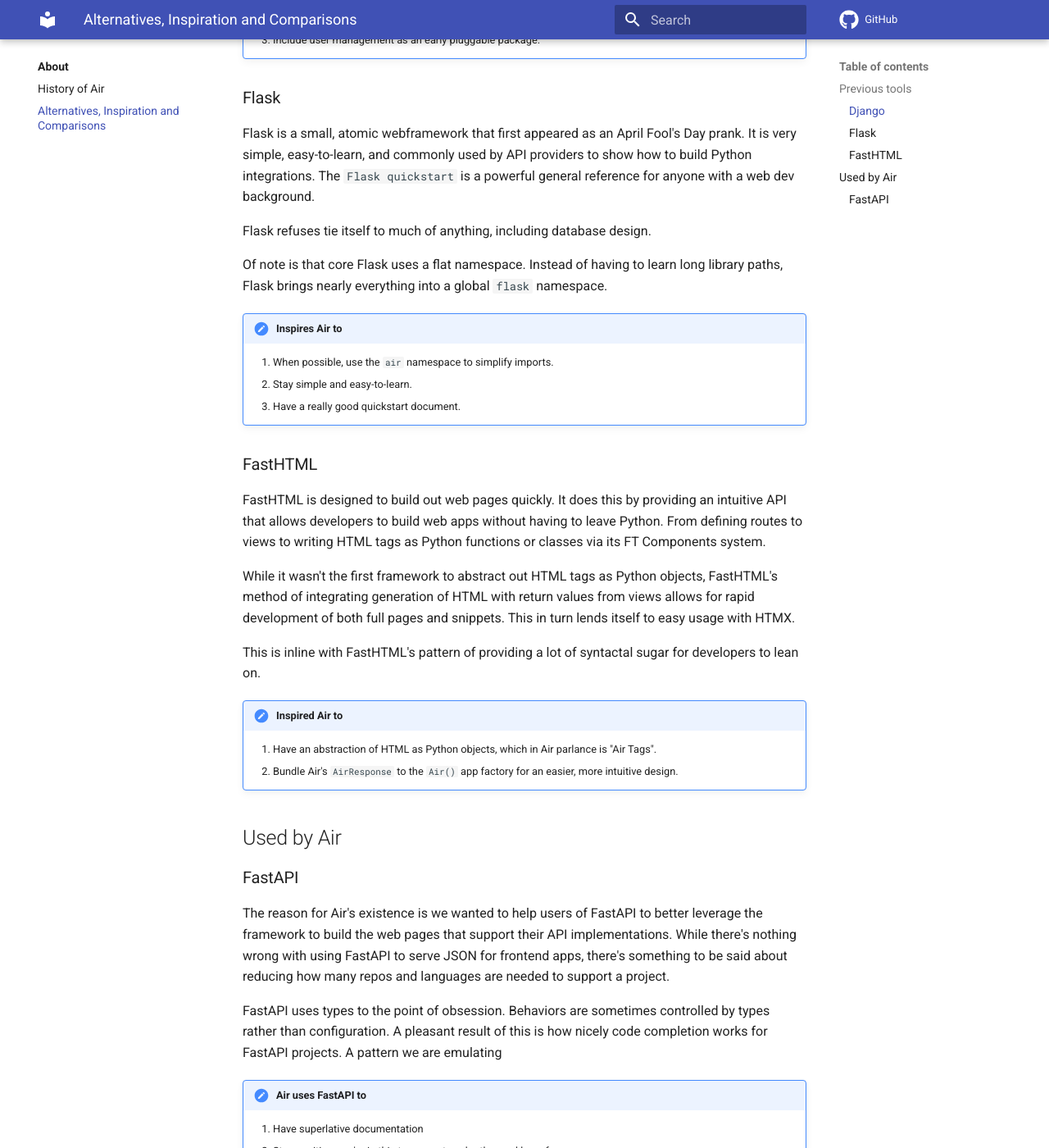
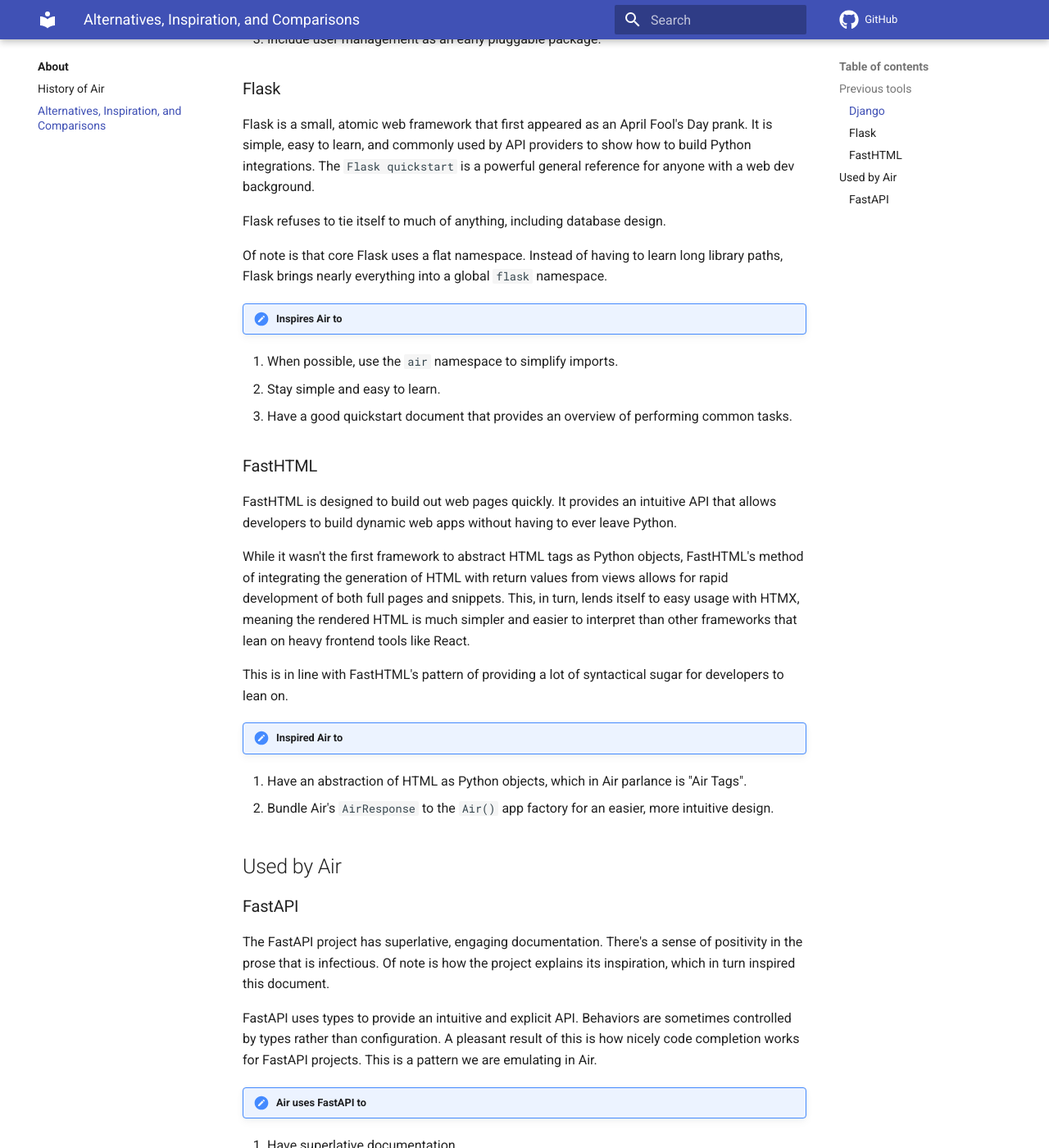
Before and after one commit to feldroy/air, an MkDocs documentation site: the page built from docs/about/alternatives.md, in a window 1280 px wide and 1400 px high, scrolled down 712 px. Shown: the whole window at 82% size. Built offline with MkDocs 1.6.1 and Material for MkDocs 9.7.7, drawn with Linux system fonts in a browser that asks for light colours; comment, search, counter and statistics services are not loaded; some of the changed text lies outside the part shown.

Commit message:
Alternatives cleanup

```diff
--- a/docs/about/alternatives.md
+++ b/docs/about/alternatives.md
@@ -1,4 +1,4 @@
-# Alternatives, Inspiration and Comparisons
+# Alternatives, Inspiration, and Comparisons
 
 Air was built on the shoulders of giants. Here we discuss what inspired Air and how Air compares to alternatives.
 
@@ -8,57 +8,57 @@ Air was built on the shoulders of giants. Here we discuss what inspired Air and
 
 Generally tied with FastAPI for popularity, Django comes with the stability of 20 years of use.
 
-Django is tightly coupled to relational databases (MySQL, PostgreSQL, Sqlite, etc) and third-party bridges to other databases tend to have relatively short lifespans typically measuring a few years.
+Django is tightly coupled to relational databases (MySQL, PostgreSQL, SQLite, etc). Notably, third-party bridges to non-SQL engineers tend to have relatively short lifespans, typically measuring a few years.
 
-Django is also notable in that it pioneered high quality, accessible documentation. That and it's pluggable SQL-powered design really helped in the development of a vibrant ecosystem of third-party packages.
+Django pioneered high-quality, accessible documentation. That and its pluggable SQL-powered design really helped in the development of a vibrant ecosystem of third-party packages.
 
 !!! note "Inspires Air to"
 
-    1. Incorporate an HTML form validation system powered by pydantic.
-    2. Add a pluggable system for supporting an ecosystem of third-party packages.
-    3. Include user management as an early pluggable package.
+ 1. Incorporate an HTML form validation system powered by pydantic.
+ 2. Add a pluggable system for supporting an ecosystem of third-party packages.
+ 3. Include user management as an early pluggable package.
 
 ### Flask
 
-Flask is a small, atomic webframework that first appeared as an April Fool's Day prank. It is very simple, easy-to-learn, and commonly used by API providers to show how to build Python integrations. The `Flask quickstart` is a powerful general reference for anyone with a web dev background.
+Flask is a small, atomic web framework that first appeared as an April Fool's Day prank. It is simple, easy to learn, and commonly used by API providers to show how to build Python integrations. The `Flask quickstart` is a powerful general reference for anyone with a web dev background.
 
-Flask refuses tie itself to much of anything, including database design.
+Flask refuses to tie itself to much of anything, including database design.
 
 Of note is that core Flask uses a flat namespace. Instead of having to learn long library paths, Flask brings nearly everything into a global `flask` namespace.
 
 !!! note "Inspires Air to"
 
-    1. When possible, use the `air` namespace to simplify imports.
-    2. Stay simple and easy-to-learn.
-    3. Have a really good quickstart document.
+ 1. When possible, use the `air` namespace to simplify imports.
+ 2. Stay simple and easy to learn.
+ 3. Have a good quickstart document that provides an overview of performing common tasks.
 
 
 
 ### FastHTML
 
-FastHTML is designed to build out web pages quickly. It does this by providing an intuitive API that allows developers to build web apps without having to leave Python. From defining routes to views to writing HTML tags as Python functions or classes via its FT Components system.
+FastHTML is designed to build out web pages quickly. It provides an intuitive API that allows developers to build dynamic web apps without having to ever leave Python.
 
-While it wasn't the first framework to abstract out HTML tags as Python objects, FastHTML's method of integrating generation of HTML with return values from views allows for rapid development of both full pages and snippets. This in turn lends itself to easy usage with HTMX.
+While it wasn't the first framework to abstract HTML tags as Python objects, FastHTML's method of integrating the generation of HTML with return values from views allows for rapid development of both full pages and snippets. This, in turn, lends itself to easy usage with HTMX, meaning the rendered HTML is much simpler and easier to interpret than other frameworks that lean on heavy frontend tools like React.
 
-This is inline with FastHTML's pattern of providing a lot of syntactal sugar for developers to lean on.
+This is in line with FastHTML's pattern of providing a lot of syntactical sugar for developers to lean on.
 
 !!! note "Inspired Air to"
 
-    1. Have an abstraction of HTML as Python objects, which in Air parlance is "Air Tags".
-    2. Bundle Air's `AirResponse` to the `Air()` app factory for an easier, more intuitive design.
+ 1. Have an abstraction of HTML as Python objects, which in Air parlance is "Air Tags".
+ 2. Bundle Air's `AirResponse` to the `Air()` app factory for an easier, more intuitive design.
 
 
 ## Used by Air
 
 ### FastAPI
 
-The reason for Air's existence is we wanted to help users of FastAPI to better leverage the framework to build the web pages that support their API implementations. While there's nothing wrong with using FastAPI to serve JSON for frontend apps, there's something to be said about reducing how many repos and languages are needed to support a project.
+The FastAPI project has superlative, engaging documentation. There's a sense of positivity in the prose that is infectious. Of note is how the project explains its inspiration, which in turn inspired this document.
 
-FastAPI uses types to the point of obsession. Behaviors are sometimes controlled by types rather than configuration. A pleasant result of this is how nicely code completion works for FastAPI projects. A pattern we are emulating
+FastAPI uses types to provide an intuitive and explicit API. Behaviors are sometimes controlled by types rather than configuration. A pleasant result of this is how nicely code completion works for FastAPI projects. This is a pattern we are emulating in Air.
 
 !!! note "Air uses FastAPI to"
 
-    1. Have superlative documentation
-    2. Stay positive - we're in this to support each other and have fun
-    3. Provide an intuitive and explicit API for people to build projects with\
-    4. Lean into types for better IDE and AI integrations
+ 1. Have superlative documentation
+ 2. Stay positive - we're in this to support each other and have fun
+ 3. Provide an intuitive and explicit API for people to build projects with\
+ 4. Lean into types for better IDE and AI integrations
```
